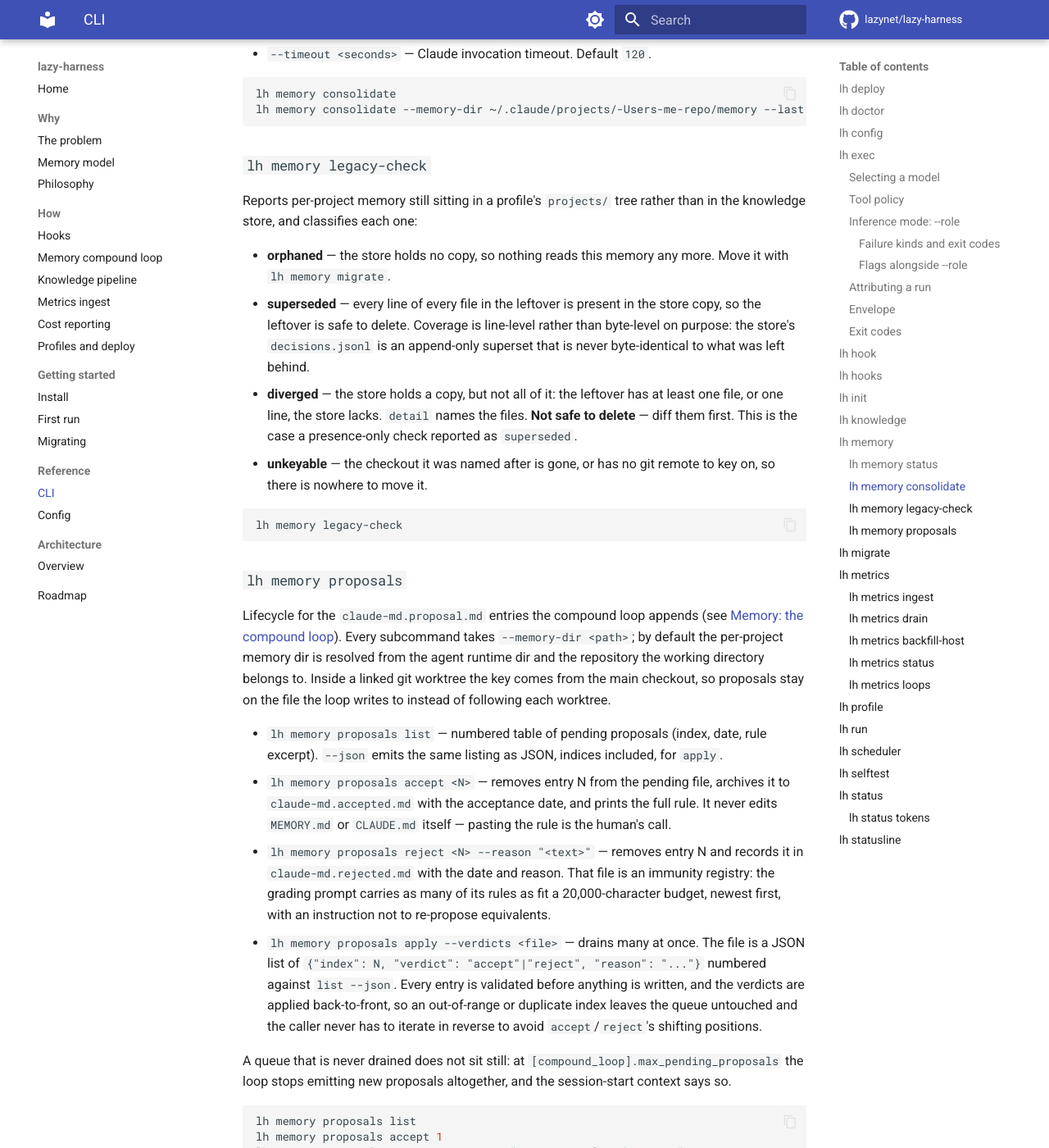
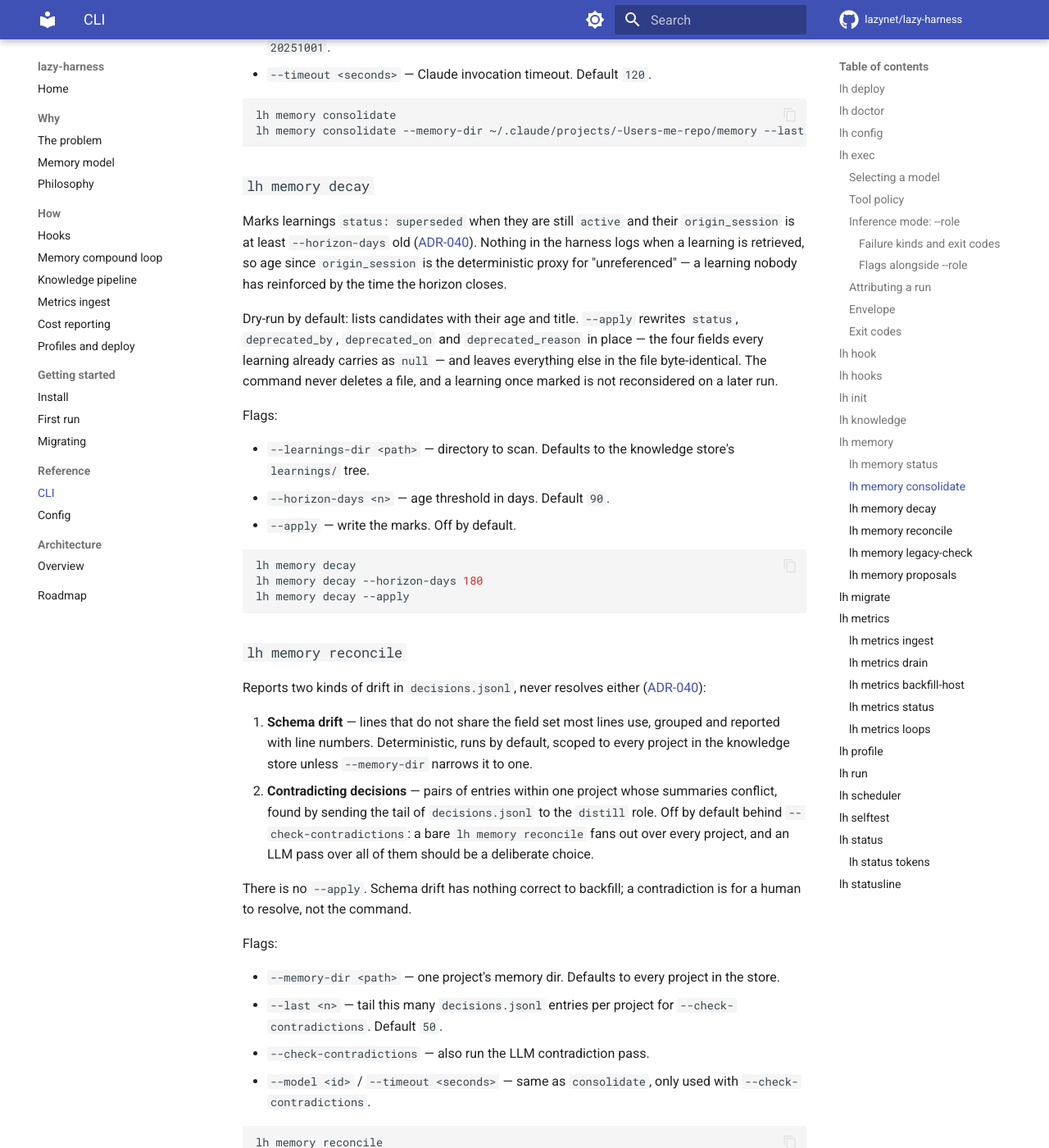
Before and after one commit to lazynet/lazy-harness, an MkDocs documentation site: the page built from docs/reference/cli.md, in a window 1280 px wide and 1400 px high, scrolled down 11609 px. Shown: the whole window at 82% size. Built offline with MkDocs 1.6.1 and Material for MkDocs 9.7.7, drawn with Linux system fonts in a browser that asks for light colours; comment, search, counter and statistics services are not loaded; some of the changed text lies outside the part shown.

Commit message:
docs: spec ADR-040 — Reconcile and Decay memory-pipeline stages
Documents the design behind lh memory decay/reconcile, the age-based
"unreferenced" proxy decay uses in place of a citation graph the store
does not have, and why reconcile never gets an --apply. Also indexes the
ADR and adds both commands to the CLI reference.

````diff
--- a/docs/reference/cli.md
+++ b/docs/reference/cli.md
@@ -305,7 +305,7 @@ lh knowledge graph update
 
 ## `lh memory`
 
-Diagnostic commands for the memory stack. Read-only inspection plus a propose-only consolidator — none of these write to `MEMORY.md` directly. Pair them with `lh status memory` for per-project counts.
+Diagnostic commands for the memory stack. Read-only inspection, a propose-only consolidator, and the Reconcile/Decay stages from [ADR-040](https://github.com/lazynet/lazy-harness/blob/main/specs/adrs/040-memory-reconcile-and-decay.md) — none of these write to `MEMORY.md` directly, and only `decay --apply` writes anything at all. Pair them with `lh status memory` for per-project counts.
 
 ### `lh memory status`
 
@@ -336,6 +336,45 @@ Flags:
 ```bash
 lh memory consolidate
 lh memory consolidate --memory-dir ~/.claude/projects/-Users-me-repo/memory --last 100
+```
+
+### `lh memory decay`
+
+Marks learnings `status: superseded` when they are still `active` and their `origin_session` is at least `--horizon-days` old ([ADR-040](https://github.com/lazynet/lazy-harness/blob/main/specs/adrs/040-memory-reconcile-and-decay.md)). Nothing in the harness logs when a learning is retrieved, so age since `origin_session` is the deterministic proxy for "unreferenced" — a learning nobody has reinforced by the time the horizon closes.
+
+Dry-run by default: lists candidates with their age and title. `--apply` rewrites `status`, `deprecated_by`, `deprecated_on` and `deprecated_reason` in place — the four fields every learning already carries as `null` — and leaves everything else in the file byte-identical. The command never deletes a file, and a learning once marked is not reconsidered on a later run.
+
+Flags:
+
+- `--learnings-dir <path>` — directory to scan. Defaults to the knowledge store's `learnings/` tree.
+- `--horizon-days <n>` — age threshold in days. Default `90`.
+- `--apply` — write the marks. Off by default.
+
+```bash
+lh memory decay
+lh memory decay --horizon-days 180
+lh memory decay --apply
+```
+
+### `lh memory reconcile`
+
+Reports two kinds of drift in `decisions.jsonl`, never resolves either ([ADR-040](https://github.com/lazynet/lazy-harness/blob/main/specs/adrs/040-memory-reconcile-and-decay.md)):
+
+1. **Schema drift** — lines that do not share the field set most lines use, grouped and reported with line numbers. Deterministic, runs by default, scoped to every project in the knowledge store unless `--memory-dir` narrows it to one.
+2. **Contradicting decisions** — pairs of entries within one project whose summaries conflict, found by sending the tail of `decisions.jsonl` to the `distill` role. Off by default behind `--check-contradictions`: a bare `lh memory reconcile` fans out over every project, and an LLM pass over all of them should be a deliberate choice.
+
+There is no `--apply`. Schema drift has nothing correct to backfill; a contradiction is for a human to resolve, not the command.
+
+Flags:
+
+- `--memory-dir <path>` — one project's memory dir. Defaults to every project in the store.
+- `--last <n>` — tail this many `decisions.jsonl` entries per project for `--check-contradictions`. Default `50`.
+- `--check-contradictions` — also run the LLM contradiction pass.
+- `--model <id>` / `--timeout <seconds>` — same as `consolidate`, only used with `--check-contradictions`.
+
+```bash
+lh memory reconcile
+lh memory reconcile --memory-dir ~/.claude/projects/-Users-me-repo/memory --check-contradictions
 ```
 
 ### `lh memory legacy-check`
````
Also changed, not shown: specs/adrs/040-memory-reconcile-and-decay.md (added, +65 -0 lines), specs/adrs/README.md (+1 -0 lines).
